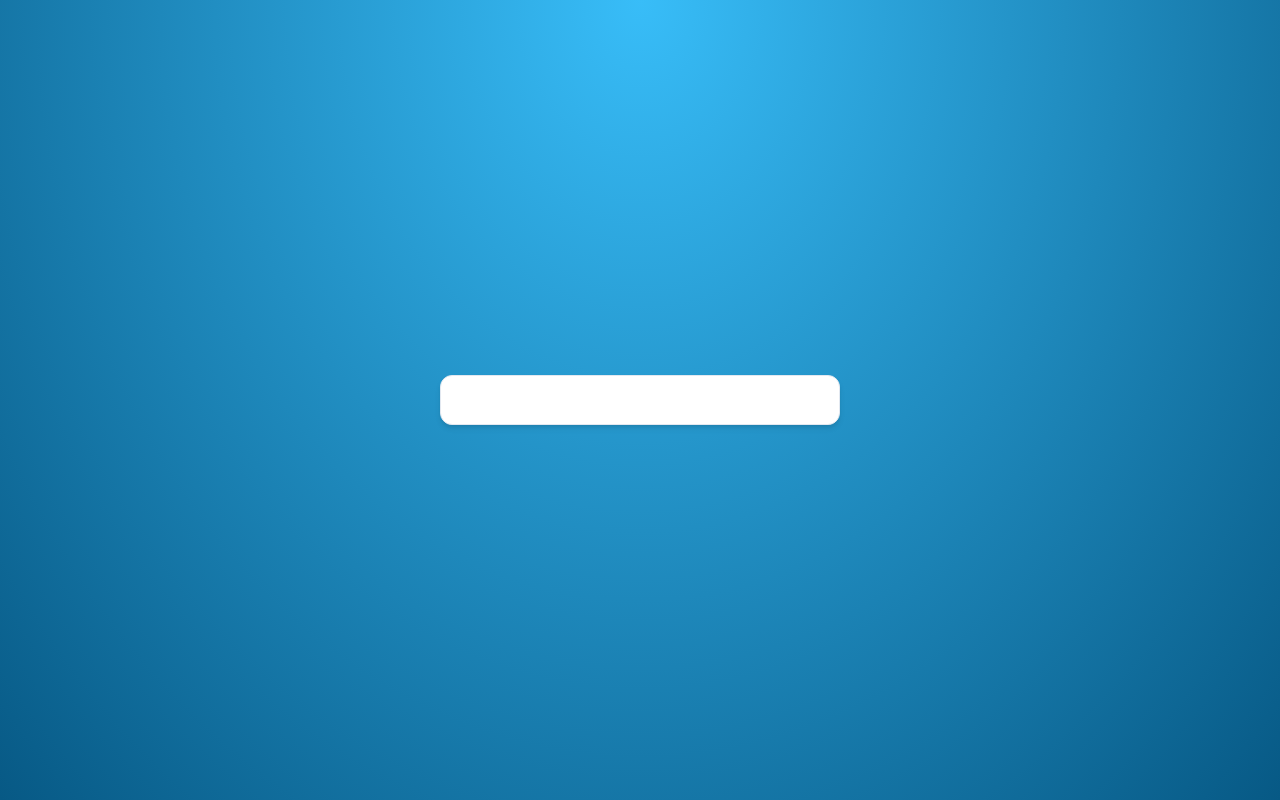
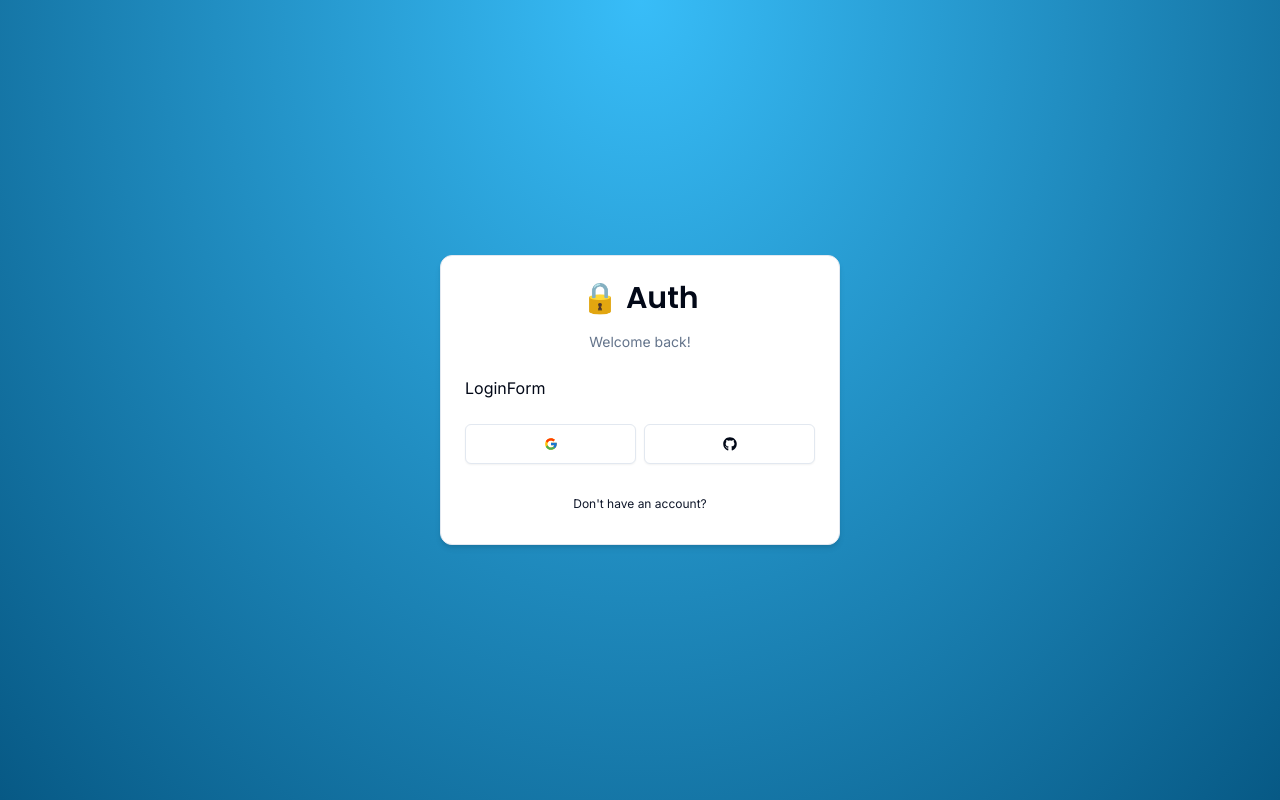
Before and after one commit to Olmedo1996/nextjs-auth-tutorial, a Next.js app: page /auth/login in a window 1280 px wide. Built offline with nearby package versions, Linux system fonts and the light colour scheme.

Commit message:
feat: add card wrapper, header, back button  and social media

```diff
--- /dev/null
+++ b/components/auth/back-button.tsx
@@ -0,0 +1,24 @@
+import { Button } from "@/components/ui/button"
+import Link from "next/link"
+
+interface BackButtonProps {
+    label: string
+    href: string
+}
+
+export const BackButton = ({ label, href }: BackButtonProps) => {
+    return (
+        <Button
+            variant="link"
+            className="font-normal w-full"
+            size={"sm"}
+            asChild
+        >
+            <Link
+                href={href}
+            >
+                {label}
+            </Link>
+        </Button>
+    )
+}
--- a/components/auth/card-wrapper.tsx
+++ b/components/auth/card-wrapper.tsx
@@ -1,6 +1,9 @@
 "use client"
 
-import { Card, CardHeader } from "@/components/ui/card";
+import { Card, CardContent, CardFooter, CardHeader } from "@/components/ui/card";
+import Header from "@/components/auth/header";
+import { Social } from "@/components/auth/social";
+import { BackButton } from "@/components/auth/back-button";
 
 interface CardWrapperProps {
     children: React.ReactNode;
@@ -20,8 +23,22 @@
     return (
         <Card className="w-[400px] shadow-md">
             <CardHeader>
-
+                <Header label={headerLabel} />
             </CardHeader>
+            <CardContent>{children}</CardContent>
+            {
+                showSocial && (
+                    <CardFooter>
+                        <Social/>
+                    </CardFooter>
+                )
+            }
+            <CardFooter>
+                <BackButton
+                    label={backButtonLabel}
+                    href={backButtonHref}
+                />
+            </CardFooter>
         </Card>
     )
 }
--- a/components/auth/header.tsx
+++ b/components/auth/header.tsx
@@ -16,13 +16,19 @@
         <div
             className={cn(
                 "w-full flex flex-col gap-y-4 items-center justify-center",
-                font.className
             )}
         >
-            <h1>
+            <h1
+                className={cn(
+                    "text-3xl font-semibold",
+                    font.className
+                )}
+            >
                 🔒 Auth
             </h1>
-            {label}
+            <p className="text-muted-foreground text-sm">
+                {label}
+            </p>
         </div>
     );
 };
--- a/components/auth/login-form.tsx
+++ b/components/auth/login-form.tsx
@@ -1,4 +1,4 @@
-import { CardWrapper } from "./card-wrapper"
+import { CardWrapper } from "@/components/auth/card-wrapper";
 
 export const LoginForm = () => {
     return (
--- /dev/null
+++ b/components/auth/social.tsx
@@ -0,0 +1,18 @@
+"use client"
+
+import { FcGoogle } from "react-icons/fc"
+import { FaGithub } from "react-icons/fa"
+import { Button } from "../ui/button"
+
+export const Social = () => {
+    return (
+        <div className="flex items-center w-full gap-x-2">
+            <Button size={"lg"} className="w-full" variant="outline" onClick={() => {}}>
+                <FcGoogle />
+            </Button>
+            <Button size={"lg"} className="w-full" variant="outline" onClick={() => {}}>
+                <FaGithub />
+            </Button>
+        </div>
+    )
+}
--- a/package.json
+++ b/package.json
@@ -17,6 +17,7 @@
     "next": "14.2.7",
     "react": "^18",
     "react-dom": "^18",
+    "react-icons": "^5.3.0",
     "tailwind-merge": "^2.5.2",
     "tailwindcss-animate": "^1.0.7"
   },
```
Also changed, not shown: 1 other file (tests, documents, lock files or other folders).
